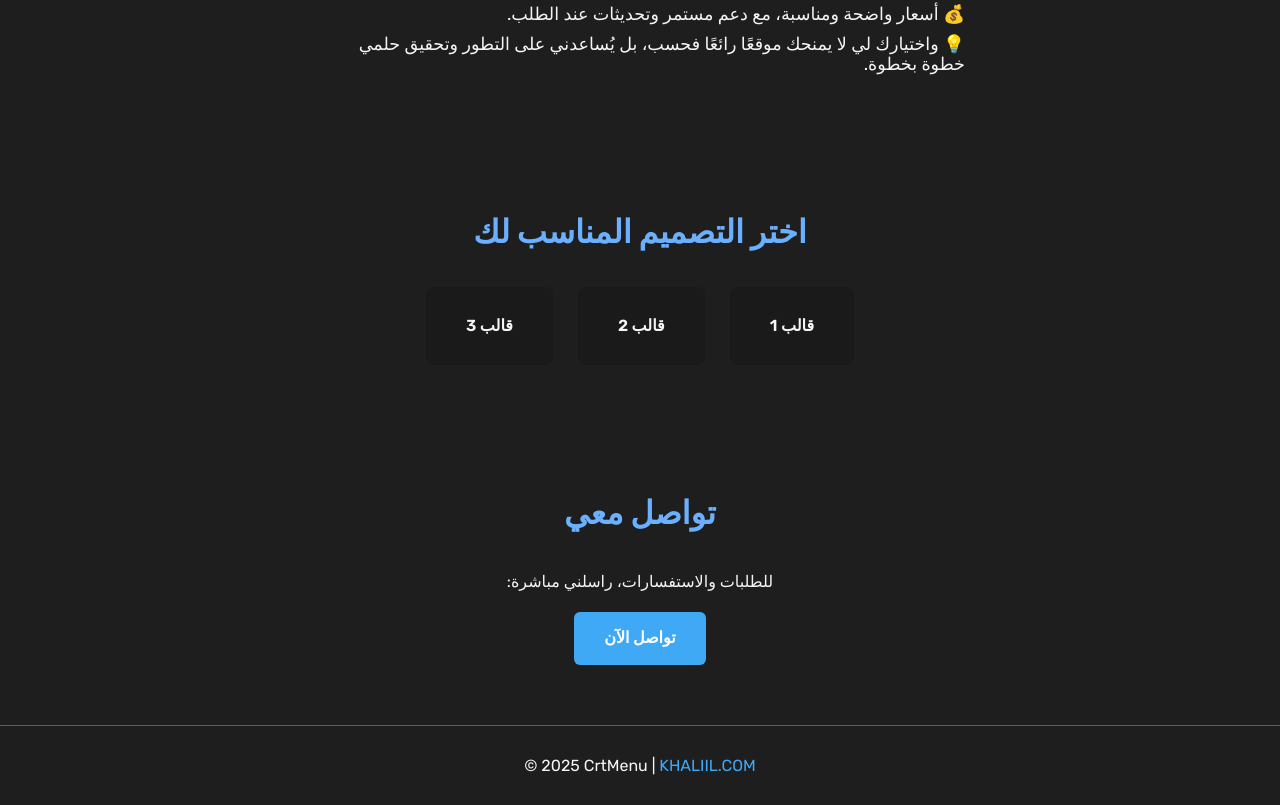
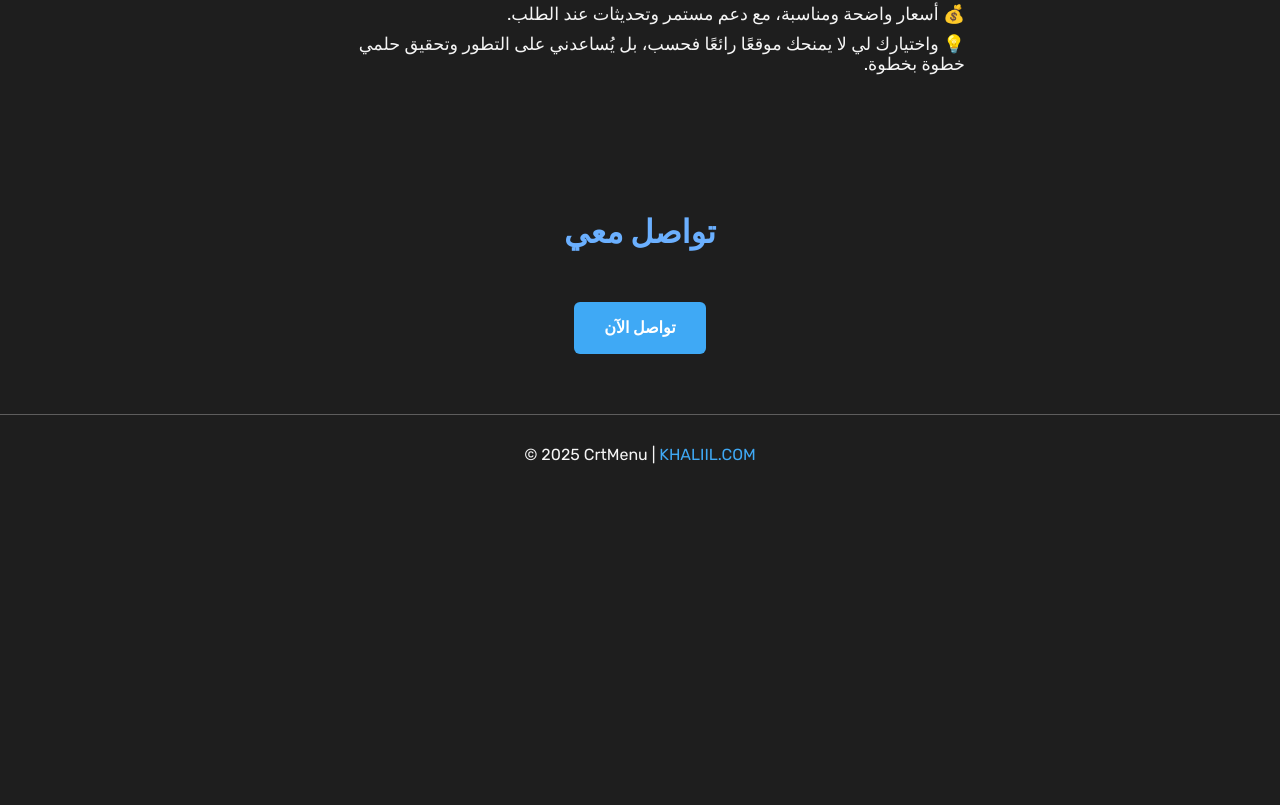
Before and after one commit to storeskhaliil/HomePage, a Next.js app: page / in a window 1280 px wide. Shown: the part 1478-2283 px from the top of the page. After the commit the page ends 1972 px from the top, so only its background shows below. Built offline with nearby package versions, Linux system fonts and the light colour scheme.

Commit message:
Update index.js

```diff
--- a/pages/index.js
+++ b/pages/index.js
@@ -75,18 +75,10 @@ export default function Home() {
   </ul>
 </section>
 
-<section className={`${styles.section} ${styles.services}`}>
-        <h2>اختر التصميم المناسب لك</h2>
-        <div className={styles.templatesGrid}>
-          <Link href="/tem1" className={styles.templateCard}>قالب 1</Link>
-          <Link href="/tem2" className={styles.templateCard}>قالب 2</Link>
-          <Link href="/tem3" className={styles.templateCard}>قالب 3</Link>
-        </div>
-      </section>
+
 
 <section className={`${styles.section} ${styles.services}`}>
         <h2>تواصل معي</h2>
-        <p>للطلبات والاستفسارات، راسلني مباشرة:</p>
         <a href="/contact" className={styles.contactBtn}>تواصل الآن</a>
       </section>
 
```
